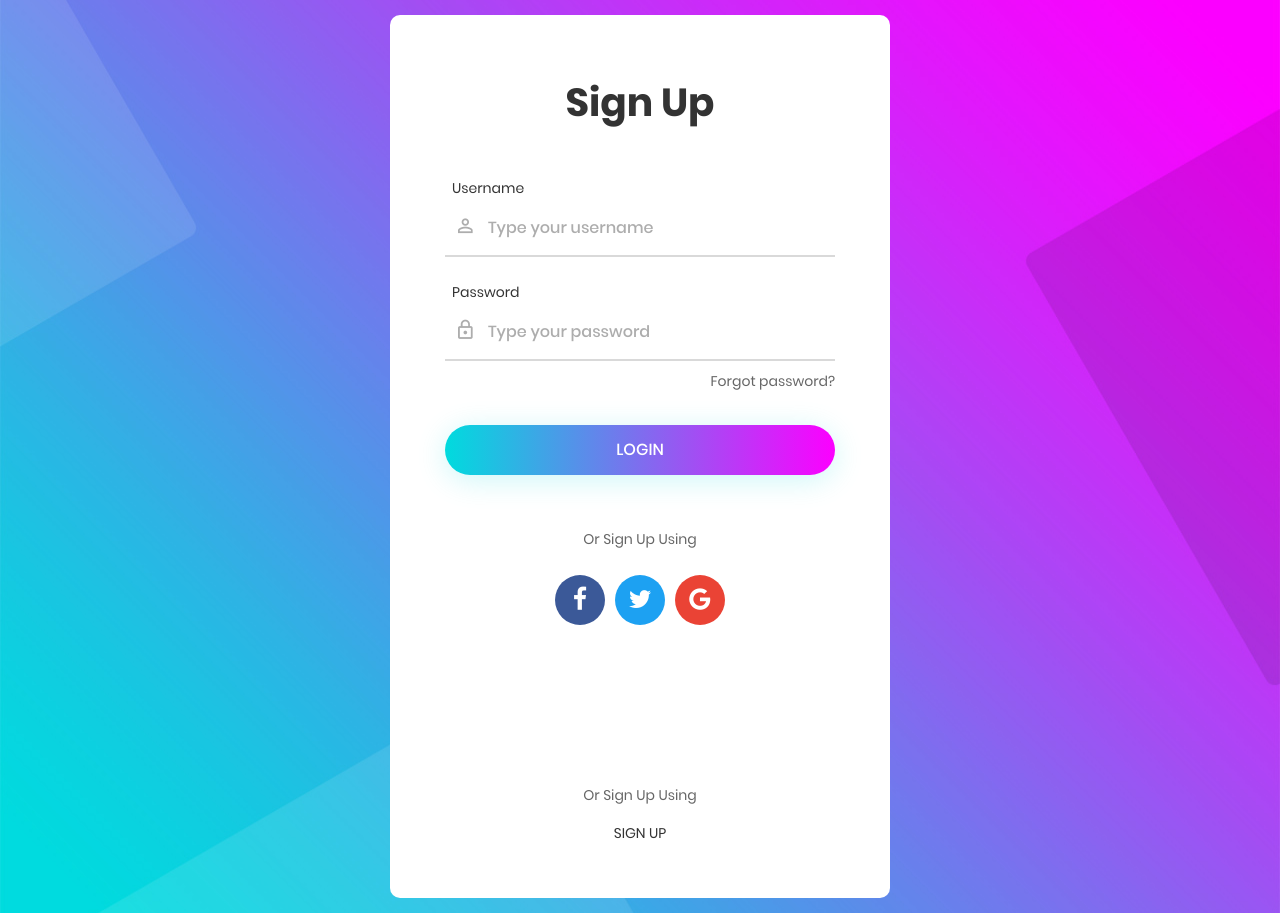
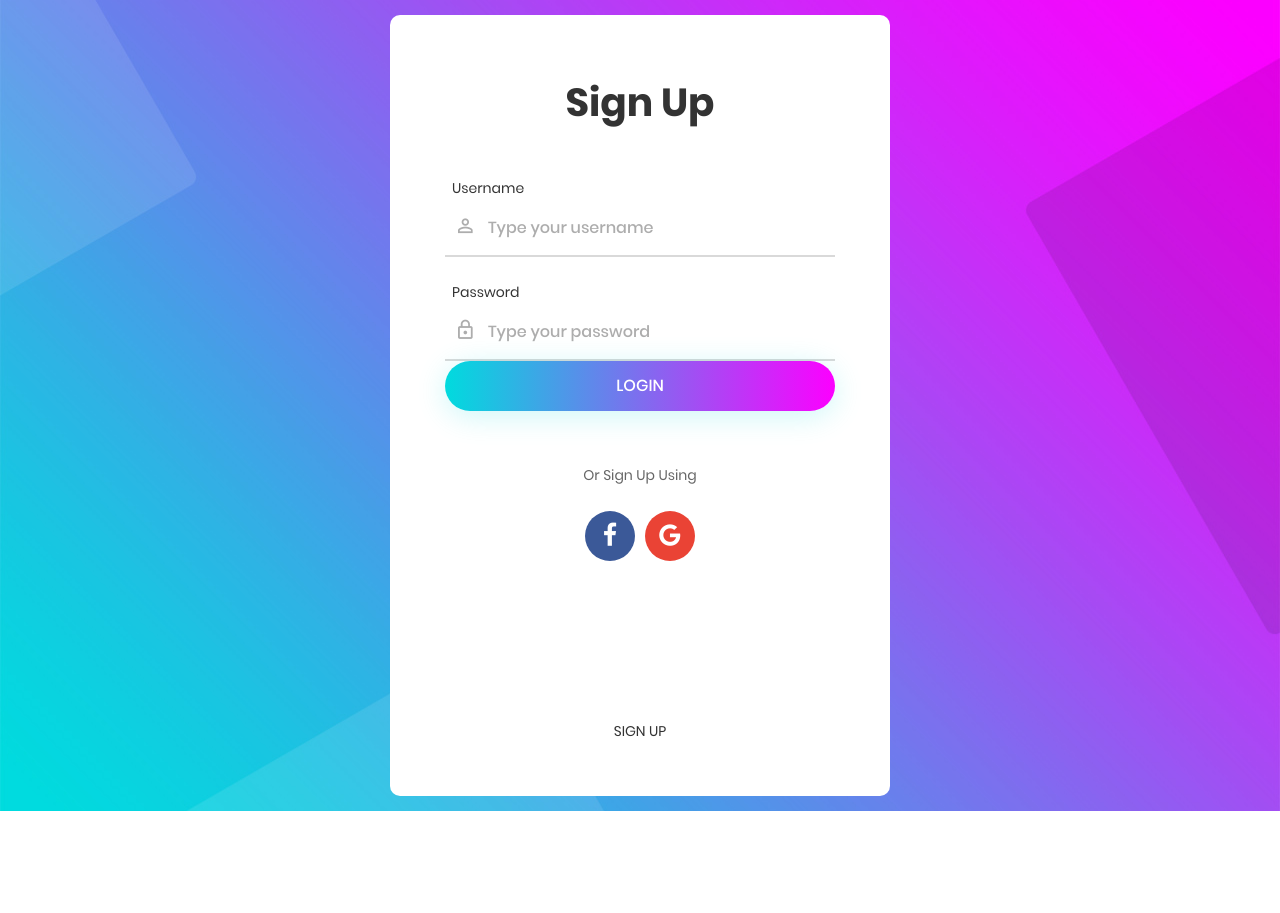
Before and after one commit to scarffy/scarffy.github.io, a plain HTML site: page pages/signup.html in a window 1280 px wide. After the commit the page ends 811 px from the top, so only its background shows below. Drawn offline with Linux system fonts and the light colour scheme; files that its build step writes are made by us from their sources; files whose address does not match are found by name.

Commit message:
Sign Up Page

```diff
--- a/pages/signup.html
+++ b/pages/signup.html
@@ -1,9 +1,7 @@
 <!DOCTYPE html>
 <html lang="en">
 <head>
-  <script type="text/javascript" src="http://download.playfab.com/PlayFabClientApi.js"></script>
-  <script type="text/javascript" src="PlayFabGettingStarted.js"></script>
-	<title>Login SignIn</title>
+	<title>Sign Up</title>
 	<meta charset="UTF-8">
 	<meta name="viewport" content="width=device-width, initial-scale=1">
 <!--===============================================================================================-->
@@ -28,9 +26,10 @@
 	<link rel="stylesheet" type="text/css" href="css/util.css">
 	<link rel="stylesheet" type="text/css" href="css/main.css">
 <!--===============================================================================================-->
+	<script type="text/javascript" src="http://download.playfab.com/PlayFabClientApi.js"></script>
+  	<script type="text/javascript" src="PlayFabGettingStarted.js"></script>
 </head>
 <body>
-
 	<div class="limiter">
 		<div class="container-login100" style="background-image: url('images/bg-01.jpg');">
 			<div class="wrap-login100 p-l-55 p-r-55 p-t-65 p-b-54">
@@ -49,12 +48,6 @@
 						<span class="label-input100">Password</span>
 						<input class="input100" type="password" name="pass" placeholder="Type your password">
 						<span class="focus-input100" data-symbol="&#xf190;"></span>
-					</div>
-
-					<div class="text-right p-t-8 p-b-31">
-						<a href="#">
-							Forgot password?
-						</a>
 					</div>
 
 					<div class="container-login100-form-btn">
@@ -77,20 +70,12 @@
 							<i class="fa fa-facebook"></i>
 						</a>
 
-						<a href="#" class="login100-social-item bg2">
-							<i class="fa fa-twitter"></i>
-						</a>
-
 						<a href="#" class="login100-social-item bg3">
 							<i class="fa fa-google"></i>
 						</a>
 					</div>
 
 					<div class="flex-col-c p-t-155">
-						<span class="txt1 p-b-17">
-							Or Sign Up Using
-						</span>
-
 						<a href="#" class="txt2">
 							Sign Up
 						</a>
```
